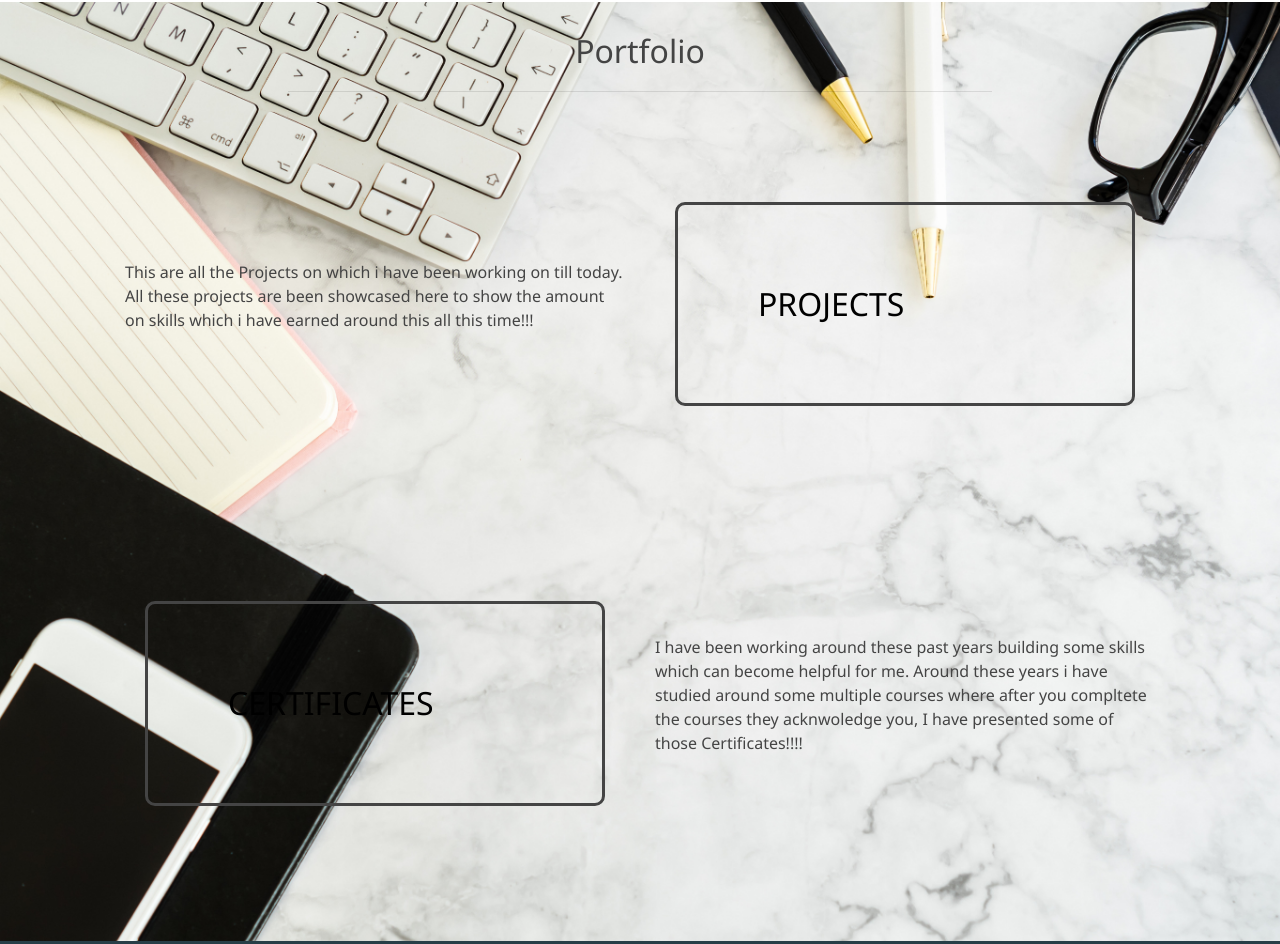
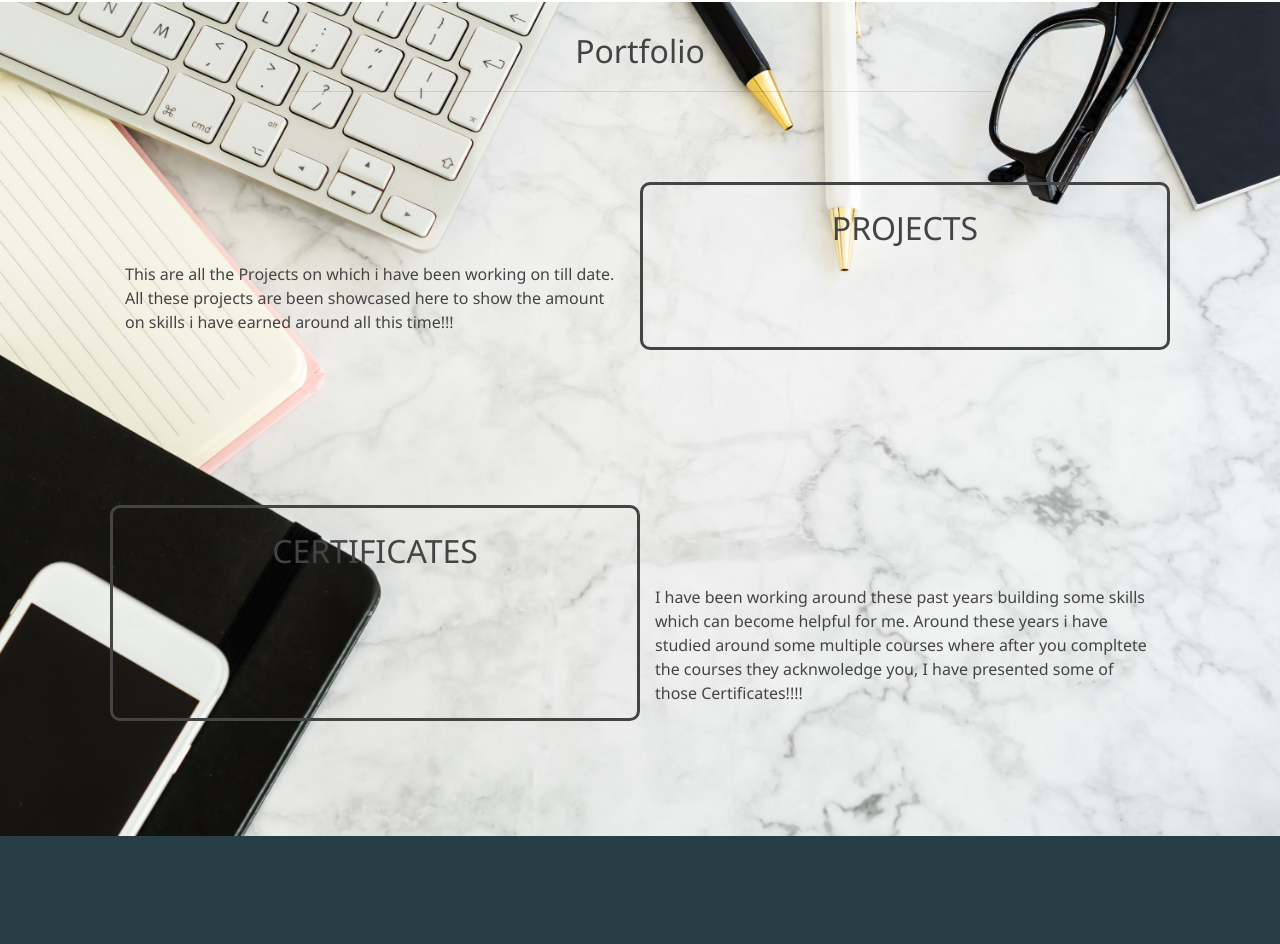
Before and after one commit to abhijithnair27/Portfolio, a website: page index.html in a window 1280 px wide. Shown: the part 1853-2797 px from the top of the page. Drawn offline with nearby package versions, Linux system fonts and the light colour scheme.

Commit message:
low vulnerability fixed

```diff
--- a/index.html
+++ b/index.html
@@ -46,7 +46,6 @@
     <div class="home container" id="homee">
       <div class="space">
       <div class="row">
-
         <div class="col-12 col-md-12">
           <span class="text1"
             >ABHIJITH <span class="text-secondary">NAIR</span></span
@@ -151,35 +150,26 @@
         <hr />
       </div>
       <div class="container">
-
-          <div class="row align-items-center pad position-relative">
-            <div class="col-12 col-md-6">
-
-              <p>
+          <div class="row pad">
+            <div class="col-12 col-sm-12 col-md-6">
+              <p class="infop">
                 This are all the Projects on which i have been working on till
-                today. All these projects are been showcased here to show the
-                amount on skills which i have earned around this all this
+                date. All these projects are been showcased here to show the
+                amount on skills  i have earned around all this
                 time!!!
               </p>
             </div>
-            <div class="col col-md-6 ">
-              <div class="info">
-                <h2><a href="https://github.com/abhijithnair27">PROJECTS</a></h2>
-              </div>
+            <div class="col-12 col-sm-12 col-md-6 infoh">
+                <a href="https://github.com/abhijithnair27"  class="info"><h2>PROJECTS</h2></a>
             </div>
           </div>
           <div class="aabout"></div>
-          <div class="row align-items-center pad">
-            <div class="col-12 col-sm-12 col-md-6">
-              <div class="info">
-                <h2>
-                  <a href="https://github.com/abhijithnair27">CERTIFICATES</a>
-                </h2>
-              </div>
+          <div class="row pad">
+            <div class="col-12 col-sm-12 col-md-6 infoh">
+              <a href="https://github.com/abhijithnair27" class="info"><h2>CERTIFICATES</h2></a>
             </div>
             <div class="col-12 col-sm-12 col-md-6">
-
-              <p>
+              <p class="infop">
                 I have been working around these past years building some skills
                 which can become helpful for me. Around these years i have
                 studied around some multiple courses where after you compltete
--- a/package.json
+++ b/package.json
@@ -9,10 +9,10 @@
   "author": "Abhijith Nair",
   "license": "MIT",
   "dependencies": {
-    "bootstrap": "^4.0.0",
+    "bootstrap": "^4.5.3",
     "font-awesome": "^4.7.0",
-    "jquery": "^3.3.1",
+    "jquery": "^3.5.1",
     "node-sass": "^4.14.1",
-    "popper.js": "^1.12.9"
+    "popper.js": "^1.16.1"
   }
 }
--- a/scss/_about.scss
+++ b/scss/_about.scss
@@ -44,34 +44,32 @@
   display: flex;
 }
 
+.infoh {
+  text-align: center;
+  border: 3px solid #444;
+  border-radius: 10px;
+}
 .info {
   padding: 80px;
-  border: 3px solid #444;
   height: auto;
-  border-radius: 10px;
+  width: auto;
   margin: 20px;
-  text-align: justify;
-  transition: 0.7s ease;
+  text-decoration: none;
+    h2 {
+        color: #444;
+    }
 }
 
-.info h2 {
-  top: 0;
+.infop {
+  margin-top: 80px;
 }
 
-.info p {
-  margin-top: 40px;
-}
 
-.info ul {
-  margin-top: 40px;
-  text-align: left;
-}
-
-.info:hover {
+.infoh:hover {
   background: #fada24;
   cursor: pointer;
   letter-spacing: 8px;
-  transform: scale(1.2);
+  color: #2ecc71;
 }
 
 .right-about {
@@ -84,7 +82,14 @@
 }
 
 @media only screen and (max-width: 768px) {
-  .info {
-    text-align: left;
+  .infoh {
+    text-align: center;
   }
+  .infoh:hover {
+    background: #fada24;
+    cursor: pointer;
+    letter-spacing: 2px;
+    color: #2ecc71;
+  }
+
 }
--- a/scss/main.scss
+++ b/scss/main.scss
@@ -196,12 +196,7 @@ a {
   text-decoration: none;
 
 }
-.info {
-  a{
-    color: black;
-  }
 
-}
 .text-secondary {
   color: $secondary-color;
 }
```
Also changed, not shown: css/main.css, 1 other file.
